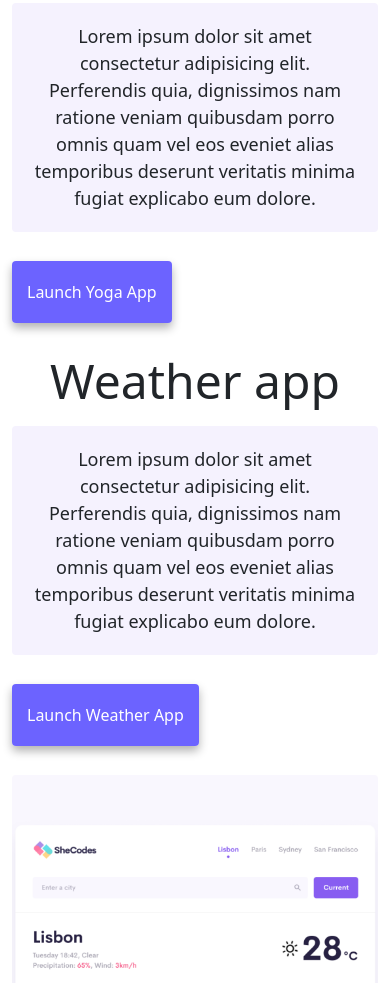
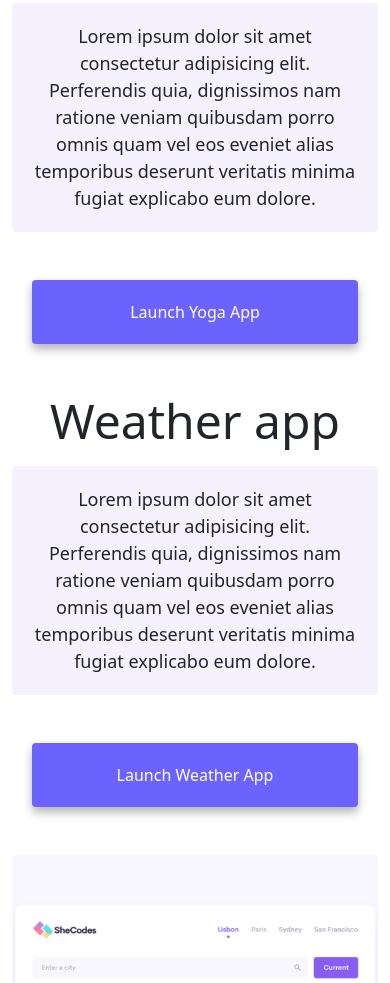
Before and after one commit to KatGrenade/csb-0pyz7w, a website: page index.html in a window 390 px wide. Shown: the part 921-1904 px from the top of the page. Drawn offline with nearby package versions, Linux system fonts and the light colour scheme.

Commit message:
Deployment from Codesandbox.

```diff
--- a/index.html
+++ b/index.html
@@ -79,7 +79,7 @@
             explicabo eum dolore.
           </p>
           <div class="mt-5">
-            <a href="#" class="primary-link">Launch Yoga App</a>
+            <a href="#" class="primary-link project-link">Launch Yoga App</a>
           </div>
         </div>
       </div>
@@ -93,7 +93,7 @@
             explicabo eum dolore.
           </p>
           <div class="mb-5 mt-5">
-            <a href="#" class="primary-link">Launch Weather App</a>
+            <a href="#" class="primary-link project-link">Launch Weather App</a>
           </div>
         </div>
         <div class="col-md-6">
@@ -121,7 +121,7 @@
             explicabo eum dolore.
           </p>
           <div class="mt-5">
-            <a href="#" class="primary-link">Launch Yogurt App</a>
+            <a href="#" class="primary-link project-link">Launch Yogurt App</a>
           </div>
         </div>
       </div>
--- a/style.css
+++ b/style.css
@@ -119,4 +119,9 @@ p {
     display: block;
     text-align: center;
   }
+  .project-link {
+    display: block;
+    text-align: center;
+    margin: 0 20px;
+  }
 }
```
